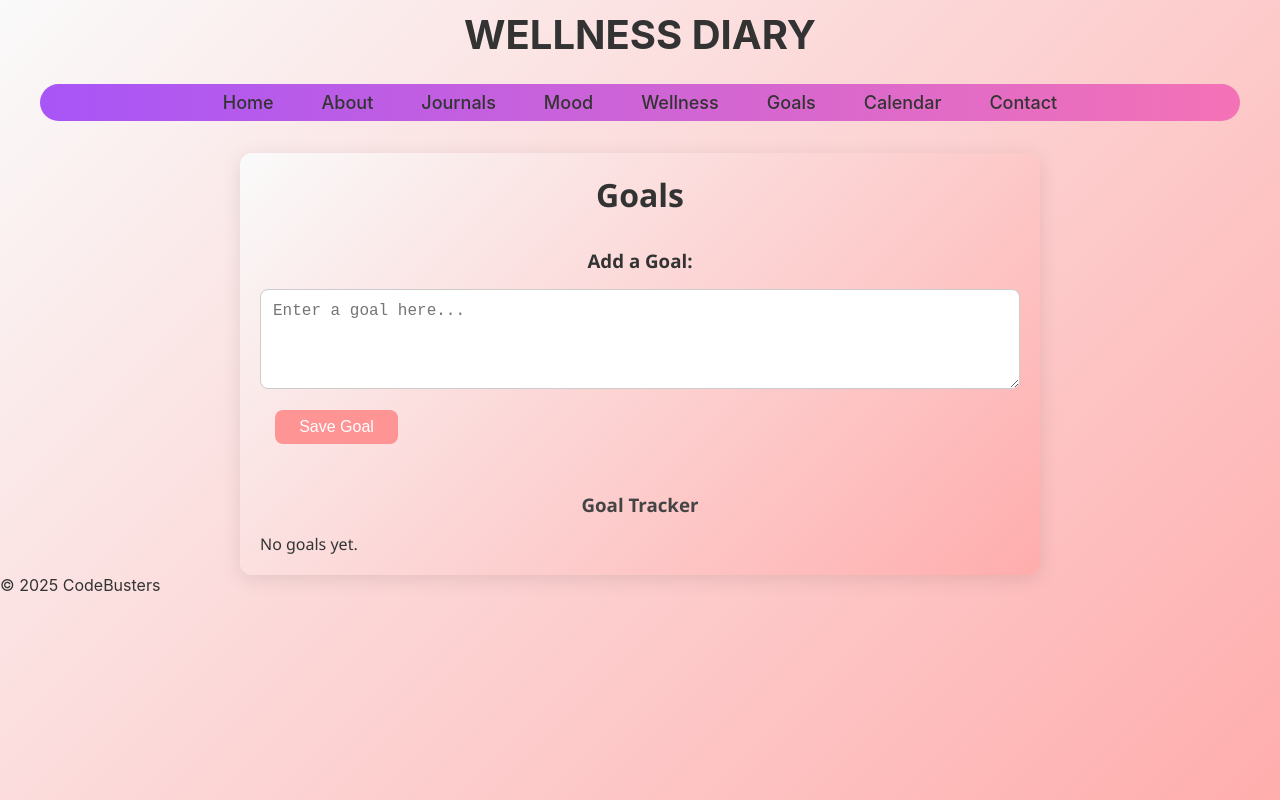
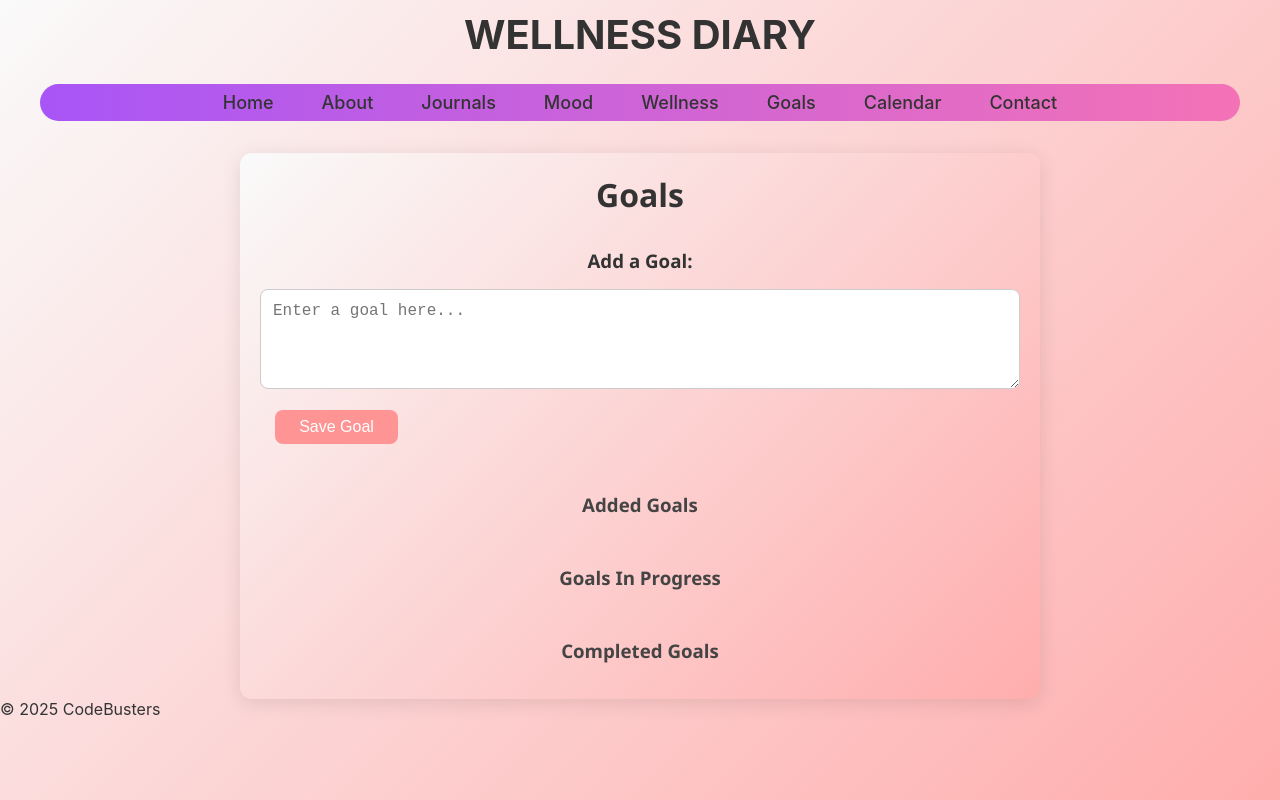
Before and after one commit to daniellelechster/wellness-diary-capstone-project, a React (Create React App) app in the folder frontend/: page /goals in a window 1280 px wide. Built offline with nearby package versions, Linux system fonts and the light colour scheme.

Commit message:
Goal page sections are in place!

```diff
--- a/frontend/src/components/Goals.js
+++ b/frontend/src/components/Goals.js
@@ -52,33 +52,59 @@ function Goals() {
       </div>
 
       <div className="goal-section">
-        <h3>Goal Tracker</h3>
-        {goals.length === 0 ? (
-          <p>No goals yet.</p>
-        ) : (
+        <h3>Added Goals</h3>
         <ul>
-            {goals.map((goal) => (
+          {goals.filter(goal => goal.status === "added").map((goal) => (
             <li key={goal.id}>
               <p className="goal-text">{goal.text}</p>
               <p>Status: <em>{goal.status}</em></p>
               <div>
-                  {goal.status !== "in progress" && (
                 <button onClick={() => updateGoalStatus(goal.id, "in progress")}>
                   Mark In Progress
                 </button>
-                  )}
-                  {goal.status !== "completed" && (
                 <button onClick={() => updateGoalStatus(goal.id, "completed")}>
                   Mark Completed
                 </button>
-                  )}
                 <button onClick={() => handleDeleteGoal(goal.id)}>Delete</button>
               </div>
             </li>
           ))}
         </ul>
-        )}
       </div>
+
+      <div className="goal-section">
+        <h3>Goals In Progress</h3>
+        <ul>
+          {goals.filter(goal => goal.status === "in progress").map((goal) => (
+            <li key={goal.id}>
+              <p className="goal-text">{goal.text}</p>
+              <p>Status: <em>{goal.status}</em></p>
+              <div>
+                <button onClick={() => updateGoalStatus(goal.id, "completed")}>
+                  Mark Completed
+                </button>
+                <button onClick={() => handleDeleteGoal(goal.id)}>Delete</button>
+              </div>
+            </li>
+          ))}
+        </ul>
+      </div>
+
+      <div className="goal-section">
+        <h3>Completed Goals</h3>
+        <ul>
+          {goals.filter(goal => goal.status === "completed").map((goal) => (
+            <li key={goal.id}>
+              <p className="goal-text">{goal.text}</p>
+              <p>Status: <em>{goal.status}</em></p>
+              <div>
+                <button onClick={() => handleDeleteGoal(goal.id)}>Delete</button>
+              </div>
+            </li>
+          ))}
+        </ul>
+      </div>
+
     </div>
   );
 }
```
Lines whose indentation alone changed are shown as unchanged.
